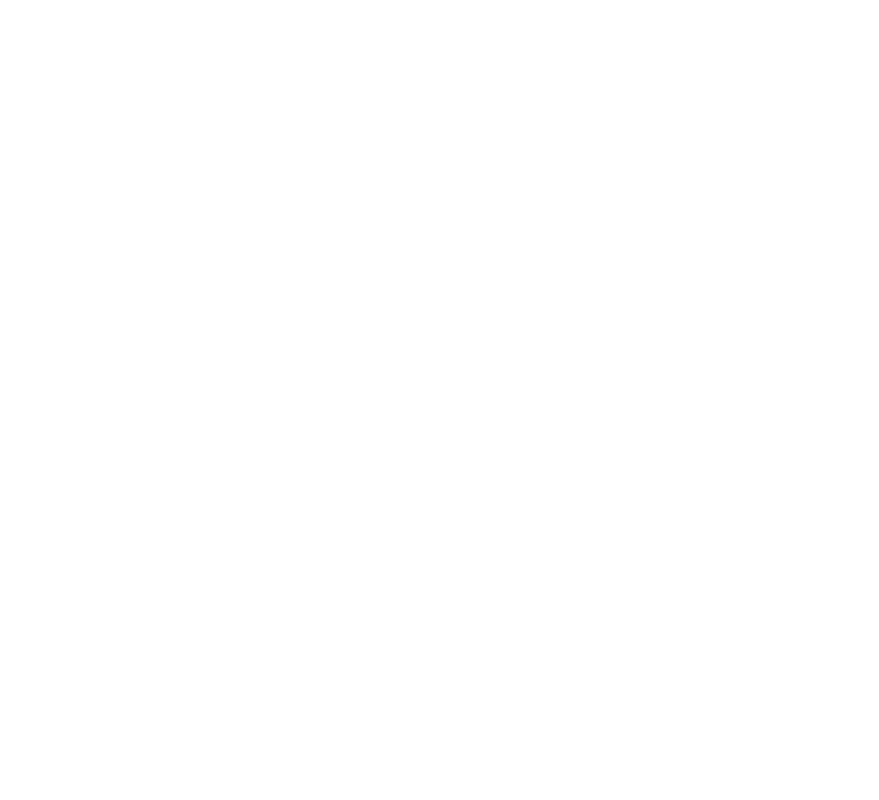
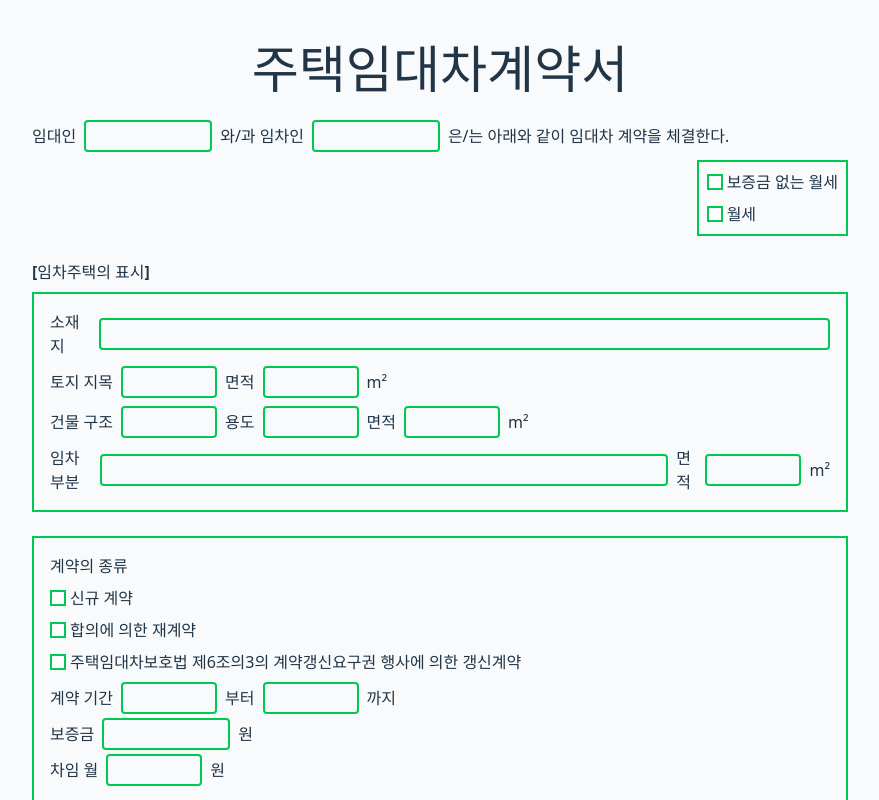
Before and after one commit to eosa1414/bang-jwo, a React (Vite) app in the folder front-end/: page /seller-contract in a window 1280 px wide. Before the commit this address had no page. Shown: the top 800 px of the page, without its empty margins (200-1079 px from the left). Built offline with nearby package versions, Linux system fonts and the light colour scheme; a web font is replaced by a local one.

Commit message:
feat: 임대인 계약서

```diff
--- a/front-end/package.json
+++ b/front-end/package.json
@@ -12,8 +12,8 @@
   "dependencies": {
     "@tailwindcss/vite": "^4.0.15",
     "@tanstack/react-query": "^5.69.0",
+    "axios": "^1.8.4",
     "classnames": "^2.5.1",
-    "axios": "^1.8.4",
     "react": "^19.0.0",
     "react-dom": "^19.0.0",
     "react-router-dom": "^7.4.0",
--- a/front-end/src/App.tsx
+++ b/front-end/src/App.tsx
@@ -7,6 +7,7 @@
 import TestPage from "./pages/TestPage";
 import RoomFind from "./pages/room-find/RoomFind";
 import TestButtonPage from "./pages/TestButtonPage";
+import SellerContract from "./features/contract/components/SellerContract";
 
 function App() {
   return (
@@ -42,6 +43,7 @@
         />
         <Route path="/test" element={<TestPage />} />
         <Route path="/test/button" element={<TestButtonPage />} />
+        <Route path="/seller-contract" element={<SellerContract />} />
       </Routes>
     </BrowserRouter>
   );
--- /dev/null
+++ b/front-end/src/features/contract/components/SellerContract.tsx
@@ -0,0 +1,132 @@
+import React from "react";
+
+// InputBox Component
+export const InputBox = ({
+  width = "w-full",
+  placeholder = "",
+}: {
+  width?: string;
+  placeholder?: string;
+}) => (
+  <input
+    type="text"
+    className={`border-2 border-green-500 rounded-sm ${width} h-8 px-2 whitespace-nowrap`}
+    placeholder={placeholder}
+  />
+);
+
+// Checkbox Component
+export const Checkbox = ({ label }: { label: string }) => {
+  const [checked, setChecked] = React.useState(false);
+  return (
+    <div
+      className="flex items-center space-x-1 cursor-pointer select-none whitespace-nowrap"
+      onClick={() => setChecked(!checked)}
+    >
+      <div
+        className={`w-4 h-4 border-2 border-green-500 flex items-center justify-center transition-colors duration-150 ${
+          checked ? "bg-green-500" : "bg-white"
+        }`}
+      />
+      <span>{label}</span>
+    </div>
+  );
+};
+
+// Main Contract Component
+const SellerContract = () => {
+  return (
+    <div className="max-w-4xl mx-auto p-10 space-y-6 bg-gray-50">
+      <h1 className="text-center text-xl font-bold">주택임대차계약서</h1>
+
+      <div className="flex items-center flex-wrap gap-2">
+        <span className="whitespace-nowrap">임대인</span>
+        <InputBox width="w-32" />
+        <span className="whitespace-nowrap">와/과 임차인</span>
+        <InputBox width="w-32" />
+        <span className="whitespace-nowrap">
+          은/는 아래와 같이 임대차 계약을 체결한다.
+        </span>
+
+        <div className="ml-auto border-2 border-green-500 p-2 space-y-2">
+          <Checkbox label="보증금 없는 월세" />
+          <Checkbox label="월세" />
+        </div>
+      </div>
+
+      <div>
+        <h2 className="font-bold">[임차주택의 표시]</h2>
+        <div className="border-2 border-green-500 p-4 space-y-2 mt-2">
+          <div className="flex items-center space-x-2">
+            <span>소재지</span>
+            <InputBox />
+          </div>
+          <div className="flex items-center space-x-2">
+            <span>토지 지목</span>
+            <InputBox width="w-24" />
+            <span>면적</span>
+            <InputBox width="w-24" />
+            <span>m²</span>
+          </div>
+          <div className="flex items-center space-x-2">
+            <span>건물 구조</span>
+            <InputBox width="w-24" />
+            <span>용도</span>
+            <InputBox width="w-24" />
+            <span>면적</span>
+            <InputBox width="w-24" />
+            <span>m²</span>
+          </div>
+          <div className="flex items-center space-x-2">
+            <span>임차부분</span>
+            <InputBox />
+            <span>면적</span>
+            <InputBox width="w-24" />
+            <span>m²</span>
+          </div>
+        </div>
+      </div>
+
+      <div className="border-2 border-green-500 p-4 space-y-2">
+        <h2 className="font-bold">계약의 종류</h2>
+        <Checkbox label="신규 계약" />
+        <Checkbox label="합의에 의한 재계약" />
+        <Checkbox label="주택임대차보호법 제6조의3의 계약갱신요구권 행사에 의한 갱신계약" />
+
+        <div className="space-y-1">
+          <div className="flex items-center space-x-2">
+            <span>계약 기간</span>
+            <InputBox width="w-24" />
+            <span>부터</span>
+            <InputBox width="w-24" />
+            <span>까지</span>
+          </div>
+          <div className="flex items-center space-x-2">
+            <span>보증금</span>
+            <InputBox width="w-32" />
+            <span>원</span>
+          </div>
+          <div className="flex items-center space-x-2">
+            <span>차임 월</span>
+            <InputBox width="w-24" />
+            <span>원</span>
+          </div>
+        </div>
+      </div>
+
+      <div className="border-2 border-green-500 p-4 space-y-2">
+        <h2 className="font-bold">미납 국세·지방세</h2>
+        <Checkbox label="없음 (임대인 서명 (인) )" />
+        <Checkbox label="있음" />
+      </div>
+
+      <div className="border-2 border-green-500 p-4 space-y-2">
+        <h2 className="font-bold">선순위 확정일자 현황</h2>
+        <Checkbox label="해당 없음 ( 임대인 서명 (인) )" />
+        <Checkbox label="해당 있음" />
+      </div>
+    </div>
+  );
+};
+
+export default SellerContract;
```
Also changed, not shown: front-end/src/components/headers/HeaderContract.tsx (+3 -5 lines), 1 other file (tests, documents, lock files or other folders).
